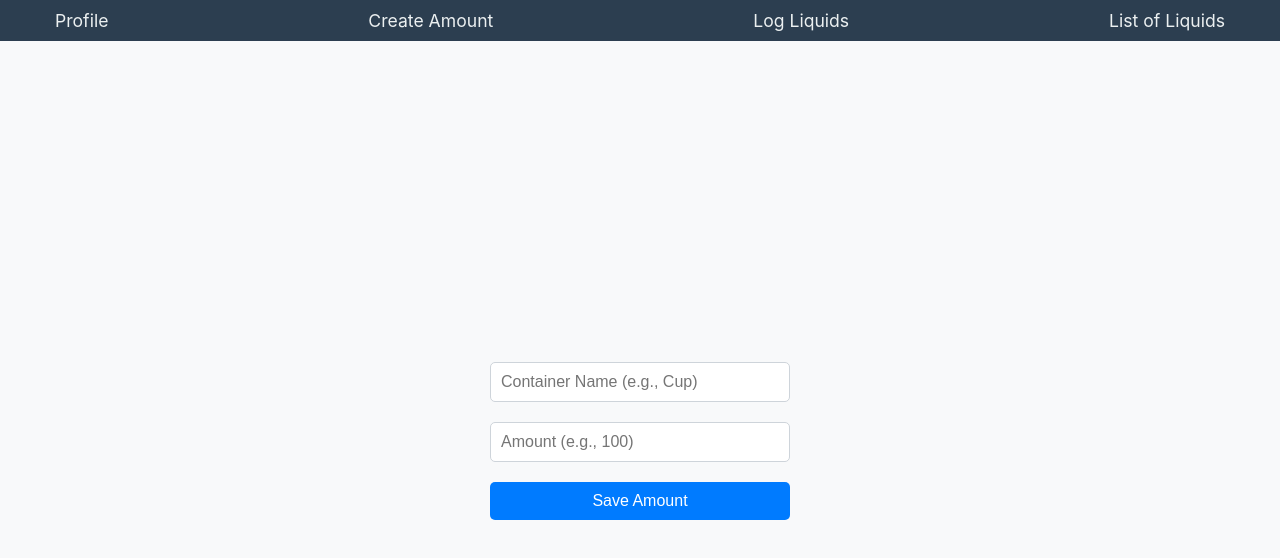
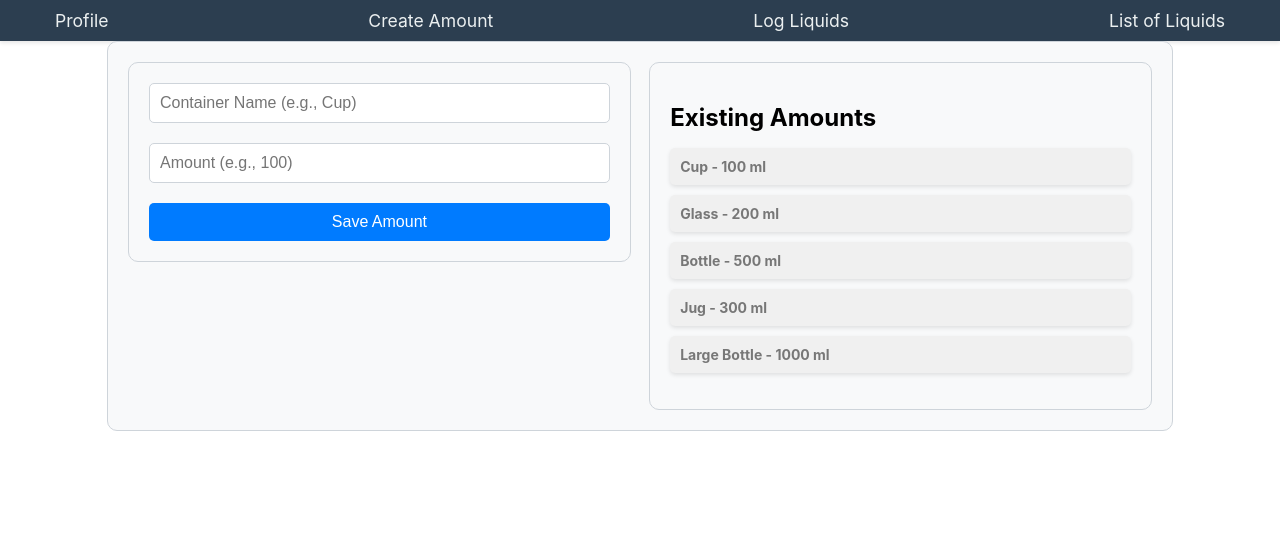
Before and after one commit to Alexanderdomino/FEDExam_React, a React (Create React App) app: page /amount in a window 1280 px wide. Shown: the top 558 px of the page. Built offline with nearby package versions, Linux system fonts and the light colour scheme; data requests are answered from the project's data file.

Commit message:
made create amounts show a list of existing amounts as well

```diff
--- a/src/Components/CreateAmount/CreateAmount.css
+++ b/src/Components/CreateAmount/CreateAmount.css
@@ -1,16 +1,24 @@
 .create-amount {
     display: flex;
-    justify-content: center;
-    align-items: center;
-    height: 100vh;
+    flex-direction: row;
+    justify-content: space-between;
+    align-items: flex-start;
+    padding: 20px;
     background-color: #f8f9fa;
+    border: 1px solid #ced4da;
+    border-radius: 10px;
+    width: 80%;
+    margin: 0 auto;
 }
 
 .create-amount form {
     display: flex;
     flex-direction: column;
-    width: 300px;
+    width: 45%;
     gap: 20px;
+    padding: 20px;
+    border: 1px solid #ced4da;
+    border-radius: 10px;
 }
 
 .create-amount input {
@@ -33,3 +41,47 @@
 .create-amount button:hover {
     background-color: #0056b3;
 }
+
+.create-amount .amounts-list {
+    width: 45%;
+    border: 1px solid #ced4da;
+    border-radius: 10px;
+    padding: 20px;
+}
+
+.create-amount h2 {
+    font-size: 1.5em;
+    margin-bottom: 10px;
+}
+
+.create-amount ul {
+    list-style-type: none;
+    padding: 0;
+}
+
+.create-amount li {
+    margin-bottom: 10px;
+    padding: 10px;
+    background-color: #f0f0f0;
+    border-radius: 5px;
+    box-shadow: 0 2px 4px rgba(0, 0, 0, 0.1);
+    transition: background-color 0.3s ease;
+}
+
+.create-amount li:hover {
+    background-color: #e0e0e0;
+}
+
+.create-amount li p {
+    margin: 0;
+}
+
+.create-amount li p:first-child {
+    font-weight: bold;
+    font-size: 16px;
+}
+
+.create-amount li p:last-child {
+    font-size: 14px;
+    color: #777;
+}
--- a/src/Components/CreateAmount/CreateAmount.js
+++ b/src/Components/CreateAmount/CreateAmount.js
@@ -1,28 +1,45 @@
-import React, { useState } from 'react';
+import React, { useState, useEffect } from 'react';
 import './CreateAmount.css';
 
 function CreateAmount() {
     const [amountName, setAmountName] = useState('');
     const [amountml, setAmountML] = useState('');
+    const [amounts, setAmounts] = useState([]);
 
-    const handleSubmit = (event) => {
+    useEffect(() => {
+        fetchAmounts();
+    }, []);
+
+    const fetchAmounts = async () => {
+        try {
+            const response = await fetch('http://localhost:3001/amounts');
+            const data = await response.json();
+            setAmounts(data);
+        } catch (error) {
+            console.error('Error:', error);
+        }
+    };
+
+    const handleSubmit = async (event) => {
         event.preventDefault();
         const newAmount = { amountName, amountml };
 
-        fetch('http://localhost:3001/amounts', {
+        try {
+            const response = await fetch('http://localhost:3001/amounts', {
                 method: 'POST',
                 headers: {
                     'Content-Type': 'application/json',
                 },
                 body: JSON.stringify(newAmount),
-        })
-            .then(response => response.json())
-            .then(data => {
+            });
+            const data = await response.json();
             console.log('Success:', data);
             setAmountName('');
             setAmountML('');
-            })
-            .catch(error => console.error('Error:', error));
+            fetchAmounts();
+        } catch (error) {
+            console.error('Error:', error);
+        }
     };
 
     return (
@@ -44,6 +61,21 @@ function CreateAmount() {
                 />
                 <button type="submit">Save Amount</button>
             </form>
+
+            <div className="amounts-list">
+                <h2>Existing Amounts</h2>
+                {amounts.length === 0 ? (
+                    <p>No amounts found.</p>
+                ) : (
+                    <ul>
+                        {amounts.map(amount => (
+                            <li key={amount.id}>
+                                <p>{amount.amountName} - {amount.amountml} ml</p>
+                            </li>
+                        ))}
+                    </ul>
+                )}
+            </div>
         </div>
     );
 }
--- a/src/db/db.json
+++ b/src/db/db.json
@@ -14,6 +14,16 @@
       "amountName": "Bottle",
       "amountml": "500",
       "id": 4
+    },
+    {
+      "amountName": "Jug",
+      "amountml": "300",
+      "id": 5
+    },
+    {
+      "amountName": "Large Bottle",
+      "amountml": "1000",
+      "id": 6
     }
   ],
   "profile": {
```
Also changed, not shown: src/Components/Profile/Profile.js (line endings or trailing spaces). Lines whose indentation alone changed are shown as unchanged.
